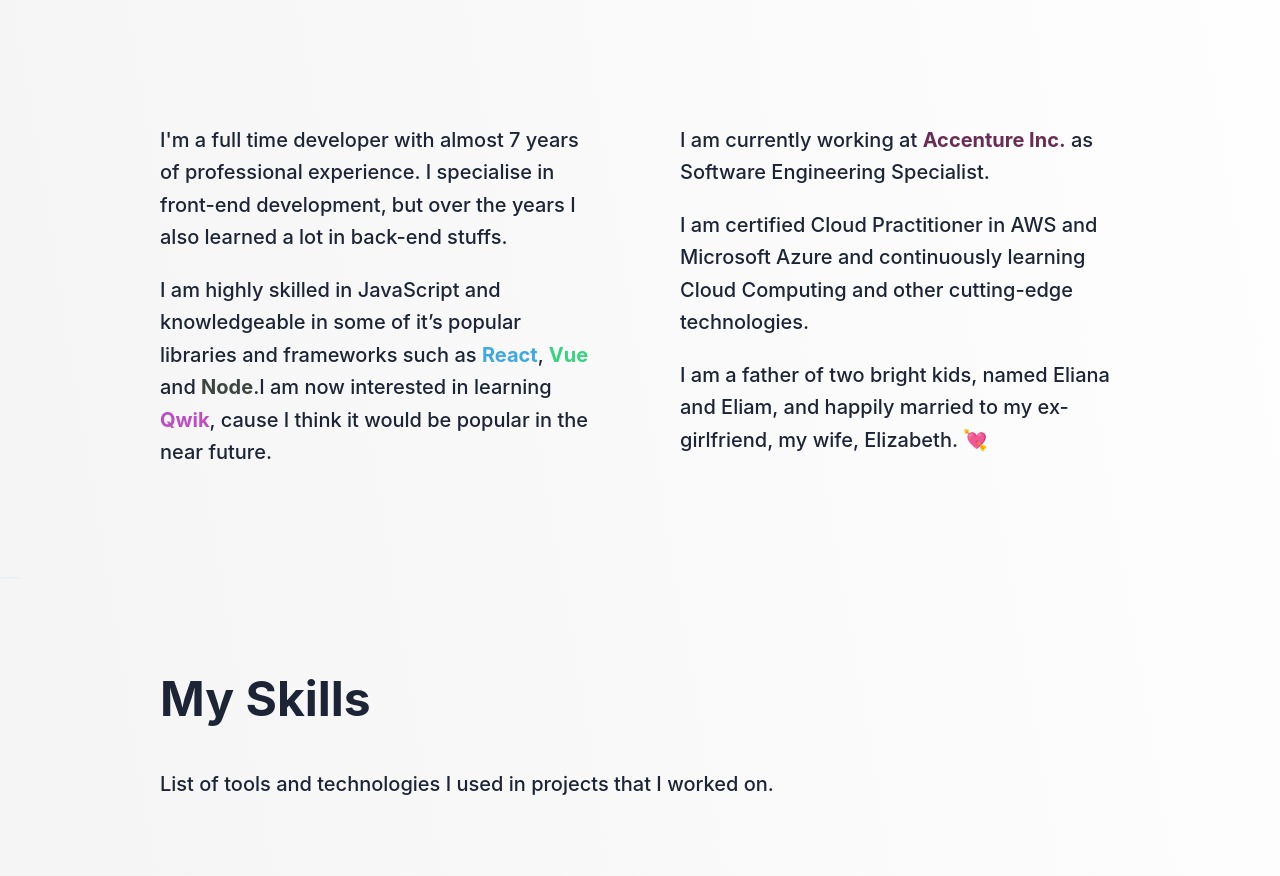
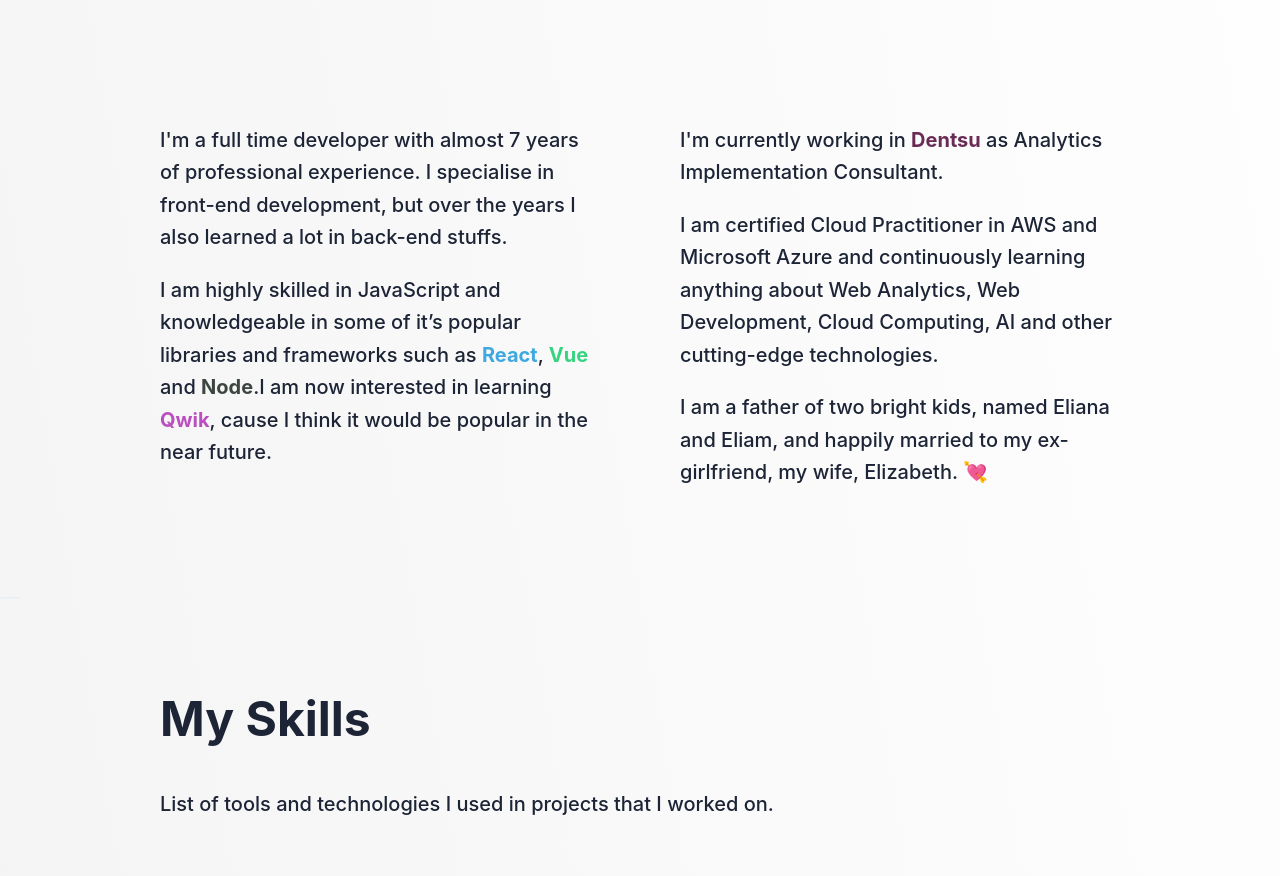
Before and after one commit to Daviers01/Chanfolio, a Next.js app: page / in a window 1280 px wide. Shown: the part 932-1808 px from the top of the page. Built offline with nearby package versions, Linux system fonts and the light colour scheme; a web font is replaced by a local one.

Commit message:
Update About.tsx

```diff
--- a/sections/About.tsx
+++ b/sections/About.tsx
@@ -22,13 +22,13 @@ const About = () => {
       </div>
       <div className="flex-1">
         <p className="mb-5">
-          I am currently working at{" "}
-          <span className="text-[#6a2c55] font-bold">Accenture Inc.</span> as
-          Software Engineering Specialist.
+          I'm currently working in{" "}
+          <span className="text-[#6a2c55] font-bold">Dentsu</span> as
+          Analytics Implementation Consultant.
         </p>
         <p className="mb-5">
           I am certified Cloud Practitioner in AWS and Microsoft Azure and
-          continuously learning Cloud Computing and other cutting-edge
+          continuously learning anything about Web Analytics, Web Development, Cloud Computing, AI and other cutting-edge
           technologies.
         </p>
         <p className="mb-5">
```
